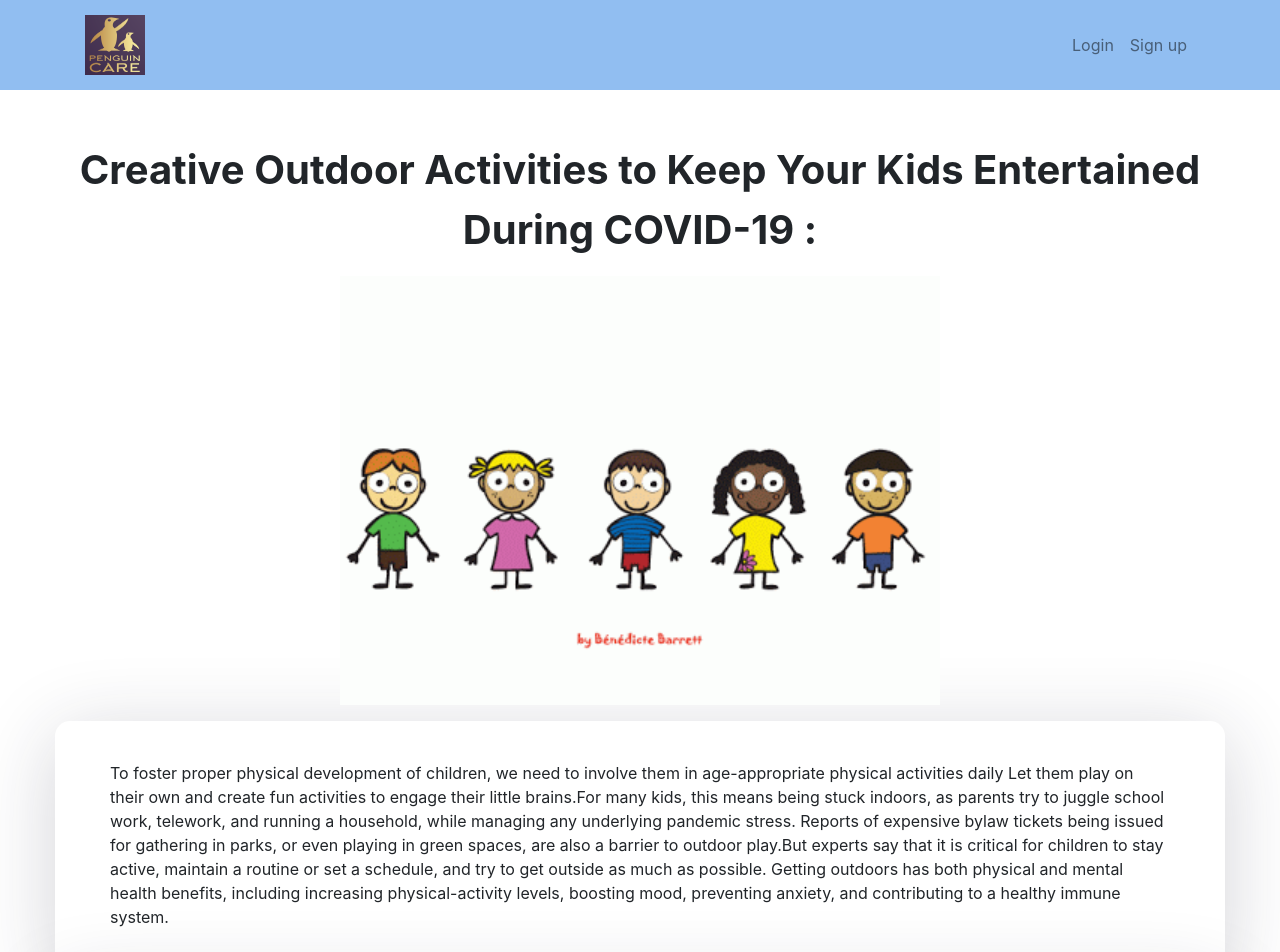
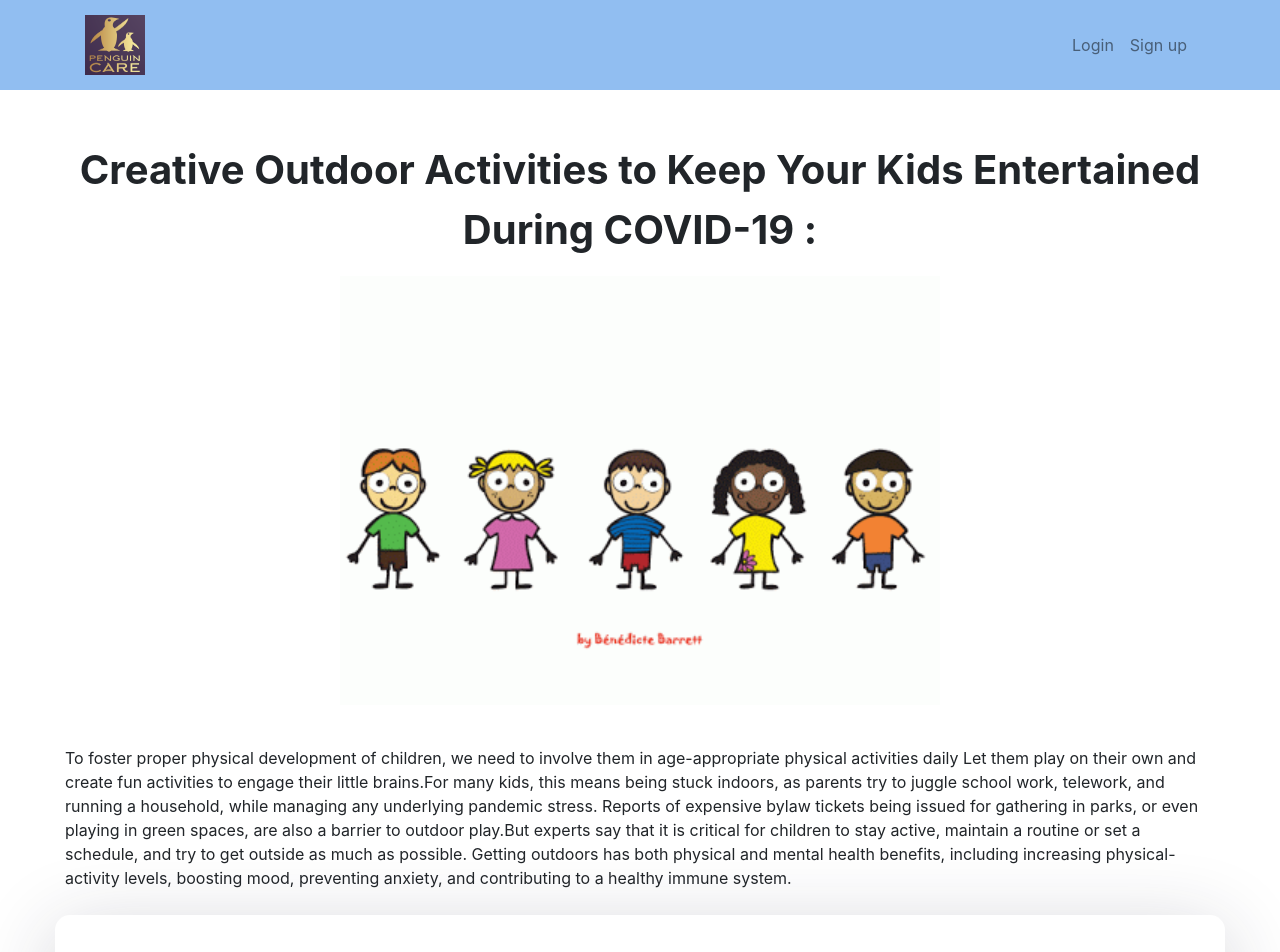
Before and after one commit to ShivalathaRachamalla/Penguin-Care-Website, a React (Create React App) app in the folder frontend/: page /Outdoor in a window 1280 px wide. Shown: the top 952 px of the page. Built offline with nearby package versions, Linux system fonts and the light colour scheme; no server answers.

Commit message:
UI changes for outdoor activity

```diff
--- a/frontend/src/Outdoor/Outdooractivity.js
+++ b/frontend/src/Outdoor/Outdooractivity.js
@@ -12,7 +12,7 @@ class Outdooractivity extends Component {
 
                             </div>
 
-                            <div class="auth-inner">To foster proper physical development of children, we need to involve them in age-appropriate physical activities daily
+                            <div class="auth-inner" class="margin">To foster proper physical development of children, we need to involve them in age-appropriate physical activities daily
                             Let them play on their own and create fun activities to engage their little brains.For many kids, this means being stuck indoors, as parents try to juggle school work, telework, and running a household, while managing any underlying pandemic stress. Reports of expensive bylaw tickets being issued for gathering in parks,
                             or even playing in green spaces, are also a barrier to outdoor play.But experts say that it is critical for children to stay active, maintain a routine or set a schedule, and try to get outside as much as possible. Getting outdoors has both physical and mental health benefits, including increasing physical-activity levels, boosting mood, preventing anxiety, and contributing to a healthy immune system.
                             </div>
```
